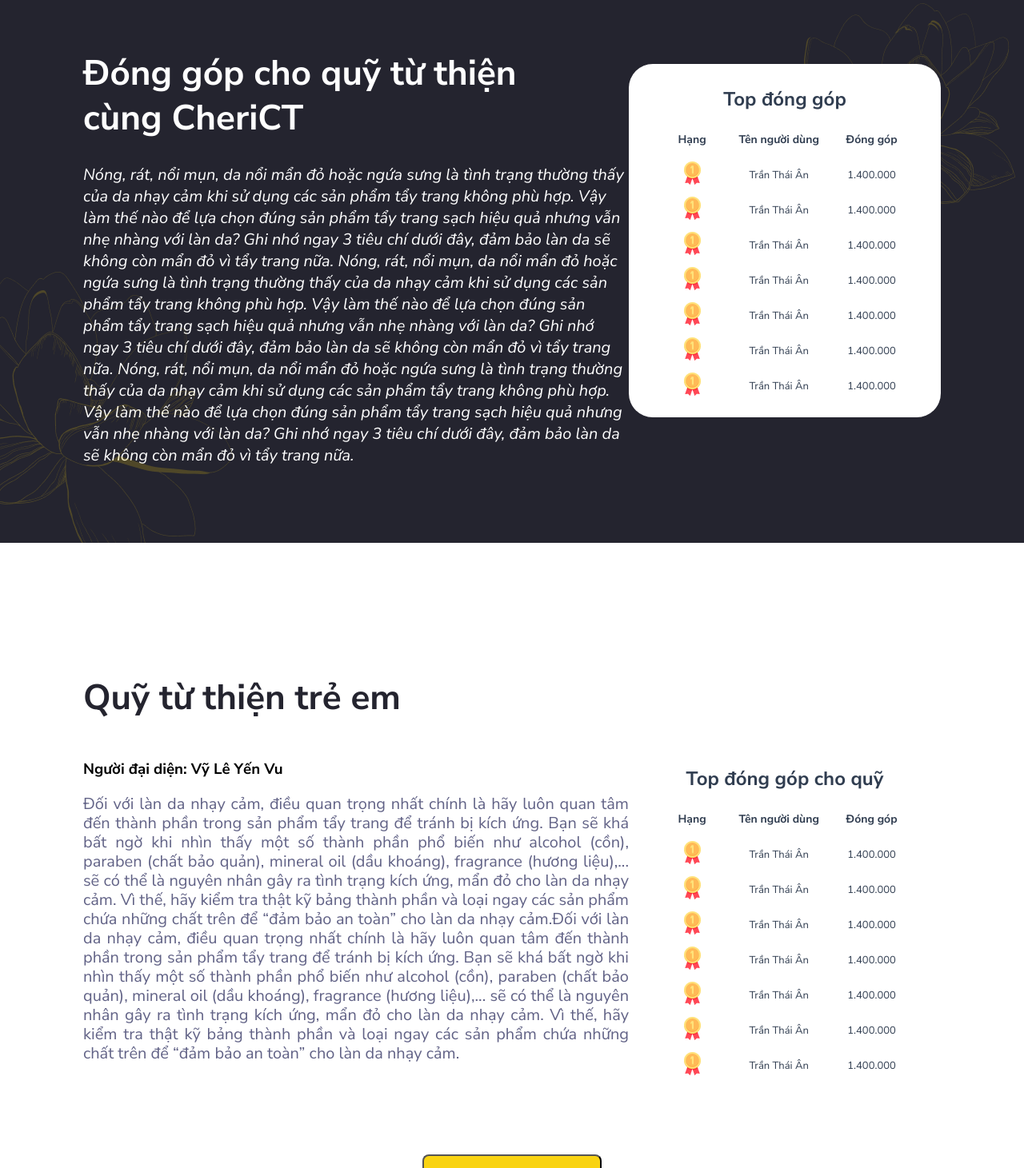
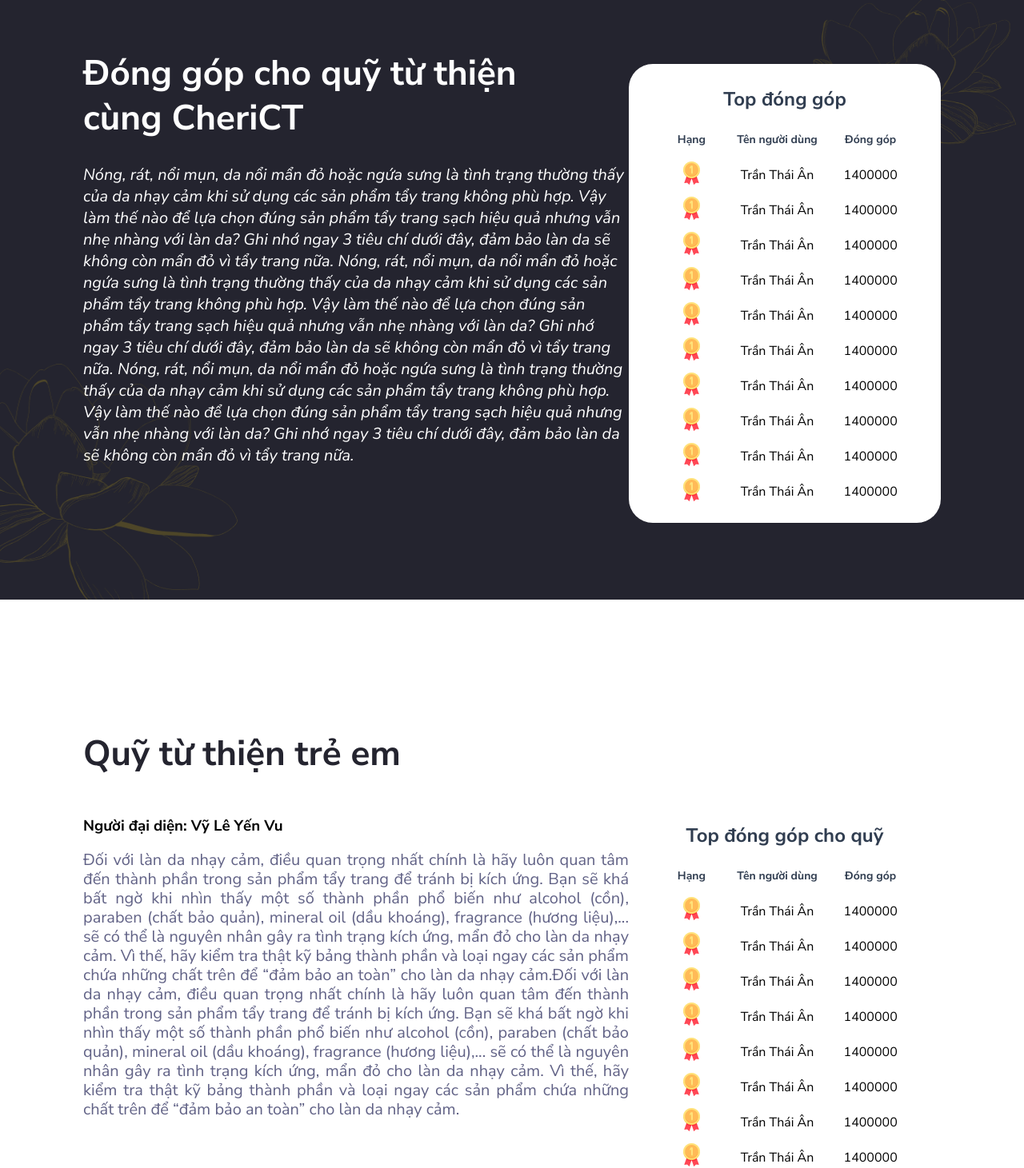
Before and after one commit to scottish-ep/ep-store, a Next.js app: page /charityfund in a window 1280 px wide. Shown: the top 1461 px of the page at 80% size. Built offline with nearby package versions, Linux system fonts and the light colour scheme.

Commit message:
reupdate-charity-fund-page

```diff
--- a/pages/_app.tsx
+++ b/pages/_app.tsx
@@ -1,5 +1,5 @@
 import '../styles/globals.css'
-import '../styles/charityfund.css'
+
 import type { AppProps } from 'next/app'
 
 export default function App({ Component, pageProps }: AppProps) {
--- a/pages/charityfund.tsx
+++ b/pages/charityfund.tsx
@@ -1,137 +1,133 @@
 import goldMedal from '../public/gold-medal.png' ;
 import alterImg from '../public/alternative-image.png';
-import leftFlower from '../public/left-flower.png';
-import rightFlower from '../public/right-flower.png';
+import styles from '../styles/CharityFund.module.scss';
+import Image from 'next/image'
+
+export interface userInfo {
+    name : string,
+    donate: number,
+}
+
+export interface fundInfo {
+    title: string,
+    content: string,
+}
+
+
+const usersData = Array(10).fill({
+    name : "Trần Thái Ân",
+    donate: 1400000,
+})
+
+const funds= Array(4).fill({
+    title:"Quỹ từ thiện trẻ em",
+    content: "Đối với làn da nhạy cảm, điều quan trọng nhất chính là hãy luôn quan tâm đến thành phần trong sản phẩm tẩy trang để tránh bị kích ứng. Bạn sẽ khá bất ngờ khi nhìn thấy một số thành phần phổ biến như alcohol (cồn), paraben (chất bảo quản), mineral oil (dầu khoáng), fragrance (hương liệu),... sẽ có thể là nguyên nhân gây ra tình trạng kích ứng, mẩn đỏ cho làn da nhạy cảm. Vì thế, hãy kiểm tra thật kỹ bảng thành phần và loại ngay các sản phẩm chứa những chất trên để “đảm bảo an toàn” cho làn da nhạy cảm.Đối với làn da nhạy cảm, điều quan trọng nhất chính là hãy luôn quan tâm đến thành phần trong sản phẩm tẩy trang để tránh bị kích ứng. Bạn sẽ khá bất ngờ khi nhìn thấy một số thành phần phổ biến như alcohol (cồn), paraben (chất bảo quản), mineral oil (dầu khoáng), fragrance (hương liệu),... sẽ có thể là nguyên nhân gây ra tình trạng kích ứng, mẩn đỏ cho làn da nhạy cảm. Vì thế, hãy kiểm tra thật kỹ bảng thành phần và loại ngay các sản phẩm chứa những chất trên để “đảm bảo an toàn” cho làn da nhạy cảm."
+})
+
+const renderUser = function(user: {name: string, donate: string | number}) {
+    return (
+        <>
+        <tr>
+            <td className={styles.chart_column}><img src={goldMedal.src} alt="" /></td>
+            <td className={styles.chart_column}>{user.name}</td>
+            <td className={styles.chart_column}>{user.donate}</td>
+        </tr>
+        </>
+    )
+}
+
+const renderUsersChart = function(users: userInfo[]) {
+    return (
+        <>
+            <tr>
+                <th className={styles.title_chart}>Hạng</th>
+                <th className={styles.title_chart}>Tên người dùng</th>
+                <th className={styles.title_chart}>Đóng góp</th>
+            </tr>
+            {users.map((user : userInfo) => renderUser(user))}
+        </>
+    );
+
+}
+const renderFund = function (funds : fundInfo[]) {
+    return (
+        funds.map(fund => (
+            <div className={styles.charity_nav}>
+                {fund.title}
+                <svg width="13" height="23" viewBox="0 0 13 23" fill="none" xmlns="http://www.w3.org/2000/svg">
+                                <path d="M1.375 21.75L11.625 11.5L1.375 1.25" stroke="#9596A3" stroke-width="2" stroke-linecap="round" stroke-linejoin="round"/>
+                </svg>
+            </div>
+            )
+        )
+    );
+}
 
 
 export default function CharityFund() {
     return (
-        <div className="charityfund-page" >
-            <div className="section-1-container">
-                <div className="section-1-wrapper">
-                    <img  className="left-flower" src={leftFlower.src} alt="" />
-                    <img  className="right-flower" src={rightFlower.src} alt="" />
-                    <div className="section-1-left">
+        <div className={styles.charityfund_page}>
+            <div className={styles.section_1_container}>
+                <div className={styles.section_1_wrapper}>
+                    <div className={styles.left_flower}>
+                        <Image
+                            src={require('../public/left-flower.png')}
+                            width={396}
+                            height={342}
+                            alt=""
+                        />
+                    </div>
+                    <div className={styles.right_flower}>
+                        <Image
+                            src={require('../public/right-flower.png')}
+                            width={335}
+                            height={289}
+                            alt=""
+                        />
+                    </div>
+                    <div className={styles.section_1_left}>
                         <h1>Đóng góp cho quỹ từ thiện cùng CheriCT</h1>
-                        <div className="content">
+                        <div className={styles.content}>
                             Nóng, rát, nổi mụn, da nổi mẩn đỏ hoặc ngứa sưng là tình trạng thường thấy của da nhạy cảm khi sử dụng các sản phẩm tẩy trang không phù hợp. Vậy làm thế nào để lựa chọn đúng sản phẩm tẩy trang sạch hiệu quả nhưng vẫn nhẹ nhàng với làn da? Ghi nhớ ngay 3 tiêu chí dưới đây, đảm bảo làn da sẽ không còn mẩn đỏ vì tẩy trang nữa. Nóng, rát, nổi mụn, da nổi mẩn đỏ hoặc ngứa sưng là tình trạng thường thấy của da nhạy cảm khi sử dụng các sản phẩm tẩy trang không phù hợp. Vậy làm thế nào để lựa chọn đúng sản phẩm tẩy trang sạch hiệu quả nhưng vẫn nhẹ nhàng với làn da? Ghi nhớ ngay 3 tiêu chí dưới đây, đảm bảo làn da sẽ không còn mẩn đỏ vì tẩy trang nữa. Nóng, rát, nổi mụn, da nổi mẩn đỏ hoặc ngứa sưng là tình trạng thường thấy của da nhạy cảm khi sử dụng các sản phẩm tẩy trang không phù hợp. Vậy làm thế nào để lựa chọn đúng sản phẩm tẩy trang sạch hiệu quả nhưng vẫn nhẹ nhàng với làn da? Ghi nhớ ngay 3 tiêu chí dưới đây, đảm bảo làn da sẽ không còn mẩn đỏ vì tẩy trang nữa.
                         </div>
                     </div>
-                    <div className="section-1-right">
-                        <div className="contribution-ranking">
-                            <div className="title-ranking">Top đóng góp</div>
-                            <div className="chart">
+                    <div className={styles.section_1_right}>
+                        <div className={styles.contribution_ranking}>
+                            <div className={styles.title_ranking}>Top đóng góp</div>
+                            <div className={styles.chart}>
                                 <table>
-                                    <tr>
-                                        <th className='title-chart chart-column'>Hạng</th>
-                                        <th className='title-chart chart-column'>Tên người dùng</th>
-                                        <th className='title-chart chart-column'>Đóng góp</th>
-                                    </tr>
-                                    <tr>
-                                        <td className='chart-column'><img src={goldMedal.src} alt="" /></td>
-                                        <td className='chart-column'>Trần Thái Ân</td>
-                                        <td className='chart-column'>1.400.000</td>
-                                    </tr>
-                                    <tr>
-                                        <td className='chart-column'><img src={goldMedal.src} alt="" /></td>
-                                        <td className='chart-column'>Trần Thái Ân</td>
-                                        <td className='chart-column'>1.400.000</td>
-                                    </tr>
-                                    <tr>
-                                        <td className='chart-column'><img src={goldMedal.src} alt="" /></td>
-                                        <td className='chart-column'>Trần Thái Ân</td>
-                                        <td className='chart-column'>1.400.000</td>
-                                    </tr>
-                                    <tr>
-                                        <td className='chart-column'><img src={goldMedal.src} alt="" /></td>
-                                        <td className='chart-column'>Trần Thái Ân</td>
-                                        <td className='chart-column'>1.400.000</td>
-                                    </tr>
-                                    <tr>
-                                        <td className='chart-column'><img src={goldMedal.src} alt="" /></td>
-                                        <td className='chart-column'>Trần Thái Ân</td>
-                                        <td className='chart-column'>1.400.000</td>
-                                    </tr>
-                                    <tr>
-                                        <td className='chart-column'><img src={goldMedal.src} alt="" /></td>
-                                        <td className='chart-column'>Trần Thái Ân</td>
-                                        <td className='chart-column'>1.400.000</td>
-                                    </tr>
-                                    <tr>
-                                        <td className='chart-column'><img src={goldMedal.src} alt="" /></td>
-                                        <td className='chart-column'>Trần Thái Ân</td>
-                                        <td className='chart-column'>1.400.000</td>
-                                    </tr>
+                                {renderUsersChart(usersData)}
                                 </table>
                             </div>
                         </div>
                     </div>
                 </div>
             </div>
-            <div className="section-2-container">
-                <div className="section-2-wrapper">
-                    <h1 className="section-2-header">Quỹ từ thiện trẻ em </h1>
-                    <div className="content">
-                        <div className="section-2-left">
+            <div className={styles.section_2_container}>
+                <div className={styles.section_2_wrapper}>
+                    <h1 className={styles.section_2_header}>Quỹ từ thiện trẻ em </h1>
+                    <div className={styles.content}>
+                        <div className={styles.section_2_left}>
                             <h3>Người đại diện: Vỹ Lê Yến Vu </h3>
-                            <div className="content">
+                            <div className={styles.content}>
                                 Đối với làn da nhạy cảm, điều quan trọng nhất chính là hãy luôn quan tâm đến thành phần trong sản phẩm tẩy trang để tránh bị kích ứng. Bạn sẽ khá bất ngờ khi nhìn thấy một số thành phần phổ biến như alcohol (cồn), paraben (chất bảo quản), mineral oil (dầu khoáng), fragrance (hương liệu),... sẽ có thể là nguyên nhân gây ra tình trạng kích ứng, mẩn đỏ cho làn da nhạy cảm. Vì thế, hãy kiểm tra thật kỹ bảng thành phần và loại ngay các sản phẩm chứa những chất trên để “đảm bảo an toàn” cho làn da nhạy cảm.Đối với làn da nhạy cảm, điều quan trọng nhất chính là hãy luôn quan tâm đến thành phần trong sản phẩm tẩy trang để tránh bị kích ứng. Bạn sẽ khá bất ngờ khi nhìn thấy một số thành phần phổ biến như alcohol (cồn), paraben (chất bảo quản), mineral oil (dầu khoáng), fragrance (hương liệu),... sẽ có thể là nguyên nhân gây ra tình trạng kích ứng, mẩn đỏ cho làn da nhạy cảm. Vì thế, hãy kiểm tra thật kỹ bảng thành phần và loại ngay các sản phẩm chứa những chất trên để “đảm bảo an toàn” cho làn da nhạy cảm.
                             </div>
                         </div>
-                        <div className="section-2-right">
-                        <div className="contribution-ranking">
-                            <div className="title-ranking">Top đóng góp cho quỹ</div>
-                                <div className="chart">
+                        <div className={styles.section_2_right}>
+                            <div className={styles.contribution_ranking}>
+                                <div className={styles.title_ranking}>Top đóng góp cho quỹ</div>
+                                <div className={styles.chart}>
                                     <table>
-                                        <tr>
-                                            <th className='title-chart chart-column'>Hạng</th>
-                                            <th className='title-chart chart-column'>Tên người dùng</th>
-                                            <th className='title-chart chart-column'>Đóng góp</th>
-                                        </tr>
-                                        <tr>
-                                            <td className='chart-column'><img src={goldMedal.src} alt="" /></td>
-                                            <td className='chart-column'>Trần Thái Ân</td>
-                                            <td className='chart-column'>1.400.000</td>
-                                        </tr>
-                                        <tr>
-                                            <td className='chart-column'><img src={goldMedal.src} alt="" /></td>
-                                            <td className='chart-column'>Trần Thái Ân</td>
-                                            <td className='chart-column'>1.400.000</td>
-                                        </tr>
-                                        <tr>
-                                            <td className='chart-column'><img src={goldMedal.src} alt="" /></td>
-                                            <td className='chart-column'>Trần Thái Ân</td>
-                                            <td className='chart-column'>1.400.000</td>
-                                        </tr>
-                                        <tr>
-                                            <td className='chart-column'><img src={goldMedal.src} alt="" /></td>
-                                            <td className='chart-column'>Trần Thái Ân</td>
-                                            <td className='chart-column'>1.400.000</td>
-                                        </tr>
-                                        <tr>
-                                            <td className='chart-column'><img src={goldMedal.src} alt="" /></td>
-                                            <td className='chart-column'>Trần Thái Ân</td>
-                                            <td className='chart-column'>1.400.000</td>
-                                        </tr>
-                                        <tr>
-                                            <td className='chart-column'><img src={goldMedal.src} alt="" /></td>
-                                            <td className='chart-column'>Trần Thái Ân</td>
-                                            <td className='chart-column'>1.400.000</td>
-                                        </tr>
-                                        <tr>
-                                            <td className='chart-column'><img src={goldMedal.src} alt="" /></td>
-                                            <td className='chart-column'>Trần Thái Ân</td>
-                                            <td className='chart-column'>1.400.000</td>
-                                        </tr>
+                                    {renderUsersChart(usersData)}
                                     </table>
                                 </div>
                             </div>
                         </div>
                     </div>
-                    <div className="donate-button-wrapper">
-                        <button className="donate-button">Quyên góp</button>
+                    <div className={styles.donate_button_wrapper}>
+                        <button className={styles.donate_button}>Quyên góp</button>
                     </div>
-                    <div className="section-image">
+                    <div className={styles.section_image}>
                         <img src={alterImg.src} alt="" />
                         <img src={alterImg.src} alt="" />
                         <img src={alterImg.src} alt="" />
@@ -139,35 +135,9 @@
                     </div>
                 </div>
             </div>
-            <div className="section-3-container">
-                <div className="section-3-wrapper">
-                    <div className="charity-nav">
-                        Quỹ từ thiện trẻ em
-                        <svg width="13" height="23" viewBox="0 0 13 23" fill="none" xmlns="http://www.w3.org/2000/svg">
-                            <path d="M1.375 21.75L11.625 11.5L1.375 1.25" stroke="#9596A3" stroke-width="2" stroke-linecap="round" stroke-linejoin="round"/>
-                        </svg>
-                    </div>
-                    <div className="charity-nav">
-                        Quỹ từ thiện trẻ em
-                        <svg width="13" height="23" viewBox="0 0 13 23" fill="none" xmlns="http://www.w3.org/2000/svg">
-                            <path d="M1.375 21.75L11.625 11.5L1.375 1.25" stroke="#9596A3" stroke-width="2" stroke-linecap="round" stroke-linejoin="round"/>
-                        </svg>
-                    </div> <div className="charity-nav">
-                        Quỹ từ thiện trẻ em
-                        <svg width="13" height="23" viewBox="0 0 13 23" fill="none" xmlns="http://www.w3.org/2000/svg">
-                            <path d="M1.375 21.75L11.625 11.5L1.375 1.25" stroke="#9596A3" stroke-width="2" stroke-linecap="round" stroke-linejoin="round"/>
-                        </svg>
-                    </div> <div className="charity-nav">
-                        Quỹ từ thiện trẻ em
-                        <svg width="13" height="23" viewBox="0 0 13 23" fill="none" xmlns="http://www.w3.org/2000/svg">
-                            <path d="M1.375 21.75L11.625 11.5L1.375 1.25" stroke="#9596A3" stroke-width="2" stroke-linecap="round" stroke-linejoin="round"/>
-                        </svg>
-                    </div> <div className="charity-nav">
-                        Quỹ từ thiện trẻ em
-                        <svg width="13" height="23" viewBox="0 0 13 23" fill="none" xmlns="http://www.w3.org/2000/svg">
-                            <path d="M1.375 21.75L11.625 11.5L1.375 1.25" stroke="#9596A3" stroke-width="2" stroke-linecap="round" stroke-linejoin="round"/>
-                        </svg>
-                    </div>
+            <div className={styles.section_3_container}>
+                <div className={styles.section_3_wrapper}>
+                {renderFund(funds)}
                 </div>
             </div>
         </div>
--- /dev/null
+++ b/styles/CharityFund.module.scss
@@ -0,0 +1,178 @@
+.charityfund_page {
+    width: 100%;
+    .section_1_container {
+        width: 100%;
+        background: #24242F;
+        position: relative;
+        .section_1_wrapper{
+            display: flex;
+            flex-direction: row;
+            justify-content: space-between;
+            padding: 64px 104px 96px;
+            .left_flower{
+                position: absolute;
+                bottom:  0;
+                left:0;
+                transform: translate(-25%,15%);
+                z-index: 0;
+                opacity: 0.2;
+            }
+            .right_flower{
+                position: absolute;
+                top: -38px;
+                right: 0;
+                opacity: 0.2;
+            }
+            .section_1_left{
+                width: 100%;
+                max-width: 786px;
+                h1{
+                    max-width: 582px;
+                    font-weight: 700;
+                    font-size: 44px;
+                    line-height: 56px;
+                    color: #FFFFFF;
+                    margin-top: 0;
+                }
+                .content {
+                    font-style: italic;
+                    font-weight: 400;
+                    font-size: 20px;
+                    line-height: 27px;
+                    color: #FFFFFF;
+                }
+            }
+            .section_1_right{
+                width: 100%;
+                max-width: 390px;
+                z-index: 4;
+                padding-top: 16px;
+
+            }
+
+        }
+
+    }
+    .contribution_ranking{
+        background: #FFFFFF;
+        border-radius: 30px;
+        padding: 16px 24px;
+        .title_ranking{
+            font-weight: 700;
+            font-size: 24px;
+            line-height: 56px;
+            color: #303D50;
+            text-align: center;
+        }
+        .chart {
+            display: flex;
+            flex-direction: row;
+            flex-wrap: wrap;
+            justify-content: space-between;
+            .title_chart {
+                text-align: center;
+                font-weight: 700;
+                font-size: 14px;
+                line-height: 18px;
+                color: #303D50;
+                margin-bottom: 18px;
+                width: 200px;
+                text-align: center;
+                height: 40px;
+            }
+            .chart_column {
+                width: 200px;
+                text-align: center;
+                height: 40px;
+            }
+            tr:first-of-type{
+                padding: 0;
+            }
+        }
+    }
+    .section_2_container {
+        background: #FFFFFF;
+        z-index: 4;
+        position: relative;
+        .section_2_wrapper {
+            padding: 136px 104px 0;
+            display: flex;
+            flex-direction: column;
+            justify-self: center;
+            .section_2_header {
+                font-weight: 700;
+                font-size: 44px;
+                line-height: 56px;
+                color: #24242F;
+            }
+            .content {
+                display: flex;
+                flex-direction: row;
+                justify-content: space-between;
+                .section_2_left .content {
+                    font-weight: 400;
+                    font-size: 20px;
+                    line-height: 24px;
+                    text-align: justify;
+                    color: #616286;
+                    max-width: 739px;
+                }
+                .section_2_right{
+                    width: 100%;
+                    max-width: 390px;
+                }
+            }
+
+            .donate_button_wrapper {
+                width: 100%;
+                display: flex;
+                justify-content: center;
+                margin-top: 72px;
+                .donate_button{
+                    background: #F9D311;
+                    border-radius: 8px;
+                    padding: 13px 70px;
+                    font-weight: 700;
+                    font-size: 16px;
+                    line-height: 24px;
+                    text-align: center;
+                    color: #020202;
+                    cursor: pointer;
+                }
+            }
+            .section_image {
+                margin-top: 65px;
+                margin-bottom: 47px;
+                width: 100%;
+                display: flex;
+                justify-content: space-between;
+                flex-wrap: wrap;
+                gap: 40px;
+                img {
+                    width: 46%;
+                    margin-bottom: 42px;
+                }
+
+            }
+        }
+    }
+    .section_3_container {
+        padding: 0 104px ;
+        .section_3_wrapper {
+            .charity_nav {
+                font-weight: 700;
+                font-size: 44px;
+                line-height: 56px;
+                color: #24242F;
+                padding-bottom: 17px;
+                margin-bottom: 72px;
+                border-bottom: 1px solid #DADAE4;
+                svg{
+                    position: absolute;
+                    right: 150px;
+                    transform: translateY(75%);
+                }
+            }
+        }
+    }
+}
```
